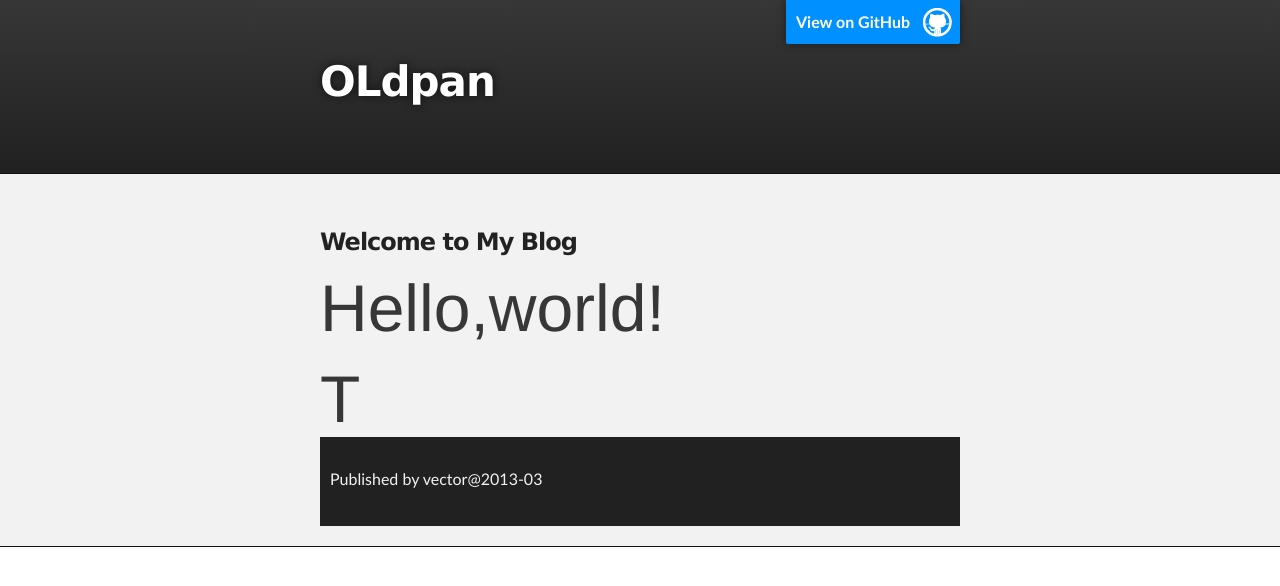
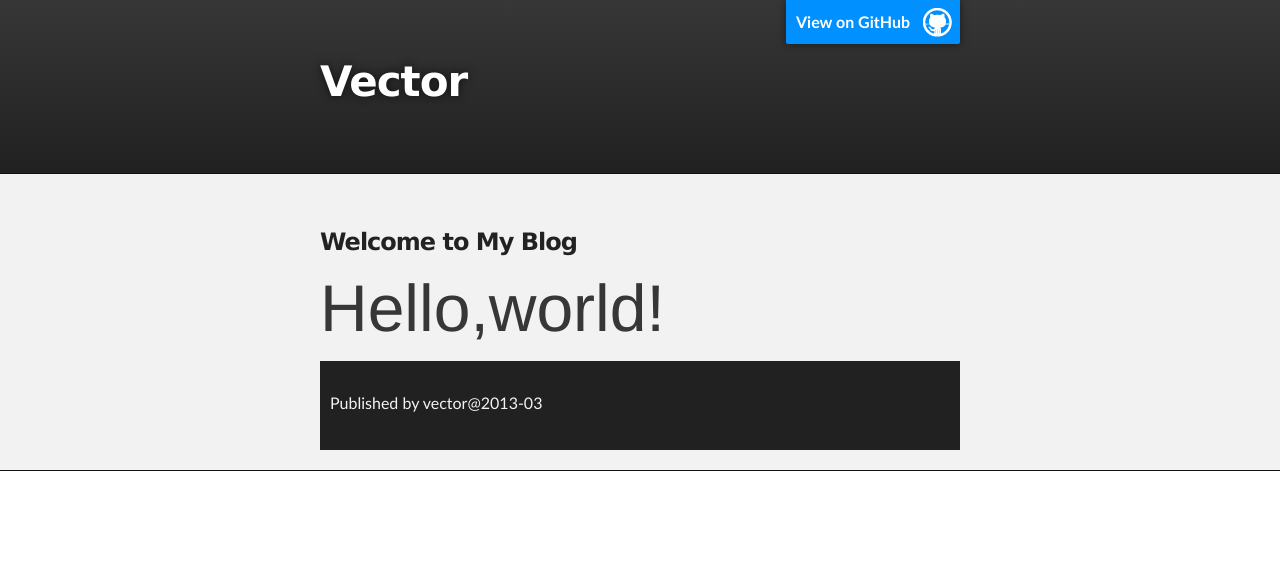
Before and after one commit to gunnerZXP/gunnerzxp.github.com, a Jekyll site: the page index.html, which Jekyll copies as it is, in a window 1280 px wide. Shown: the top 586 px of the page. Built offline with Jekyll 4.4.1, drawn with Linux system fonts in a browser that asks for light colours.

Commit message:
change index.html

```diff
--- a/index.html
+++ b/index.html
@@ -20,7 +20,7 @@
         <header class="inner">
           <a id="forkme_banner" href="https://github.com/gunnerZXP">View on GitHub</a>
 
-          <h1 id="project_title">OLdpan</h1>
+          <h1 id="project_title">Vector</h1>
           <h2 id="project_tagline"></h2>
 
         </header>
@@ -32,7 +32,7 @@
         <h3>Welcome to My Blog</h3>
 
      <div class="font-face-display">
-      <p>Hello,world!</p>T
+      <p>Hello,world!</p>
      </div>
 
 
```
